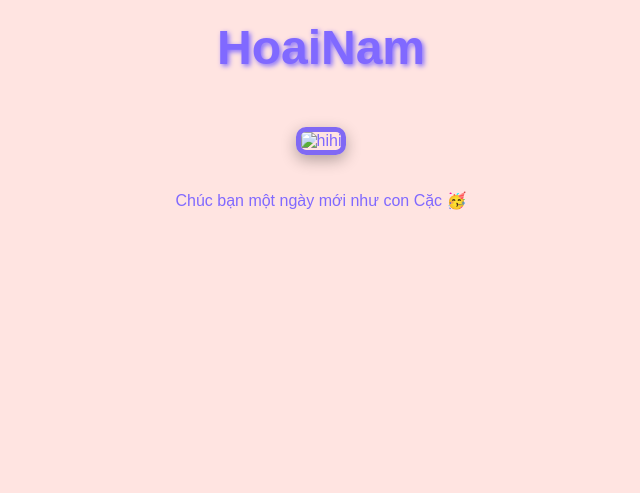
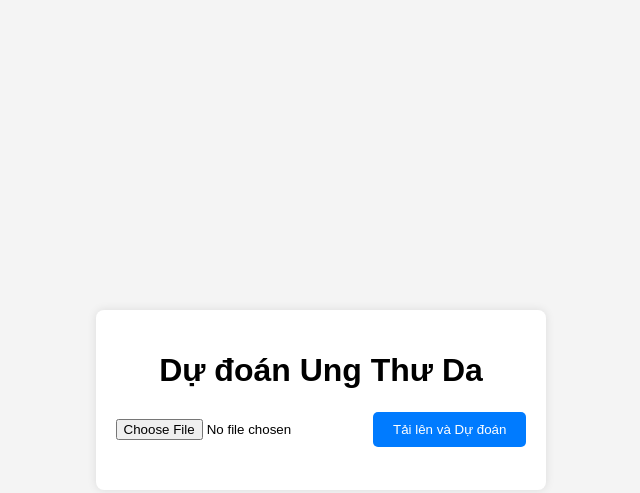
Before and after one commit to namlecmd/hoainam, a plain HTML site: page index.html in a window 1280 px wide. Shown: the whole page, without its empty margins (319-959 px from the left). Drawn offline with Linux system fonts and the light colour scheme.

Commit message:
Update index.html

```diff
--- a/index.html
+++ b/index.html
@@ -1,37 +1,20 @@
 <!DOCTYPE html>
-<html lang="vi">
+<html lang="en">
 <head>
     <meta charset="UTF-8">
     <meta name="viewport" content="width=device-width, initial-scale=1.0">
-    <title>HoaiNam!</title>
-    <style>
-        body {
-            font-family: Arial, sans-serif;
-            text-align: center;
-            background-color: #ffe4e1;
-            color: #8069ff;
-            margin: 0;
-            padding: 0;
-        }
-        h1 {
-            font-size: 3em;
-            margin-top: 20px;
-            text-shadow: 2px 2px 5px #8069ff;
-        }
-        img {
-            width: 400px;
-            height: auto;
-            border: 5px solid #8069f4;
-            border-radius: 10px;
-            margin: 20px 0;
-            box-shadow: 0 5px 15px rgba(0, 0, 0, 0.3);
-        }
-    </style>
+    <title>Dự đoán Ung Thư Da</title>
+    <link rel="stylesheet" href="styles.css">
 </head>
 <body>
-    <h1> HoaiNam </h1>
-    <img src="{{ image_url }}" alt="hihi" style="max-width: 100%; height: auto;">
-
-    <p>Chúc bạn một ngày mới như con Cặc 🥳</p>
+    <div class="container">
+        <h1>Dự đoán Ung Thư Da</h1>
+        <form id="upload-form" enctype="multipart/form-data">
+            <input type="file" id="image-input" accept="image/*" required>
+            <button type="submit">Tải lên và Dự đoán</button>
+        </form>
+        <div id="result"></div>
+    </div>
+    <script src="script.js"></script>
 </body>
 </html>
```
